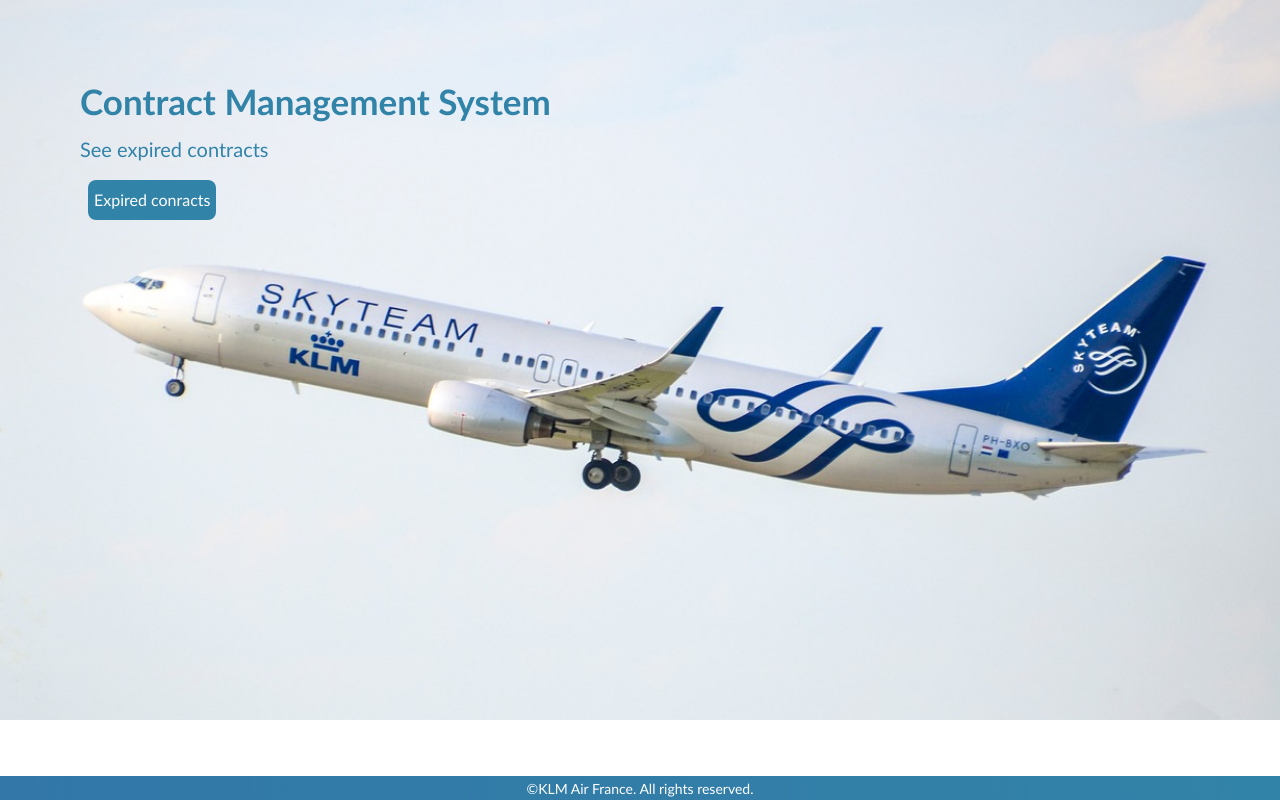
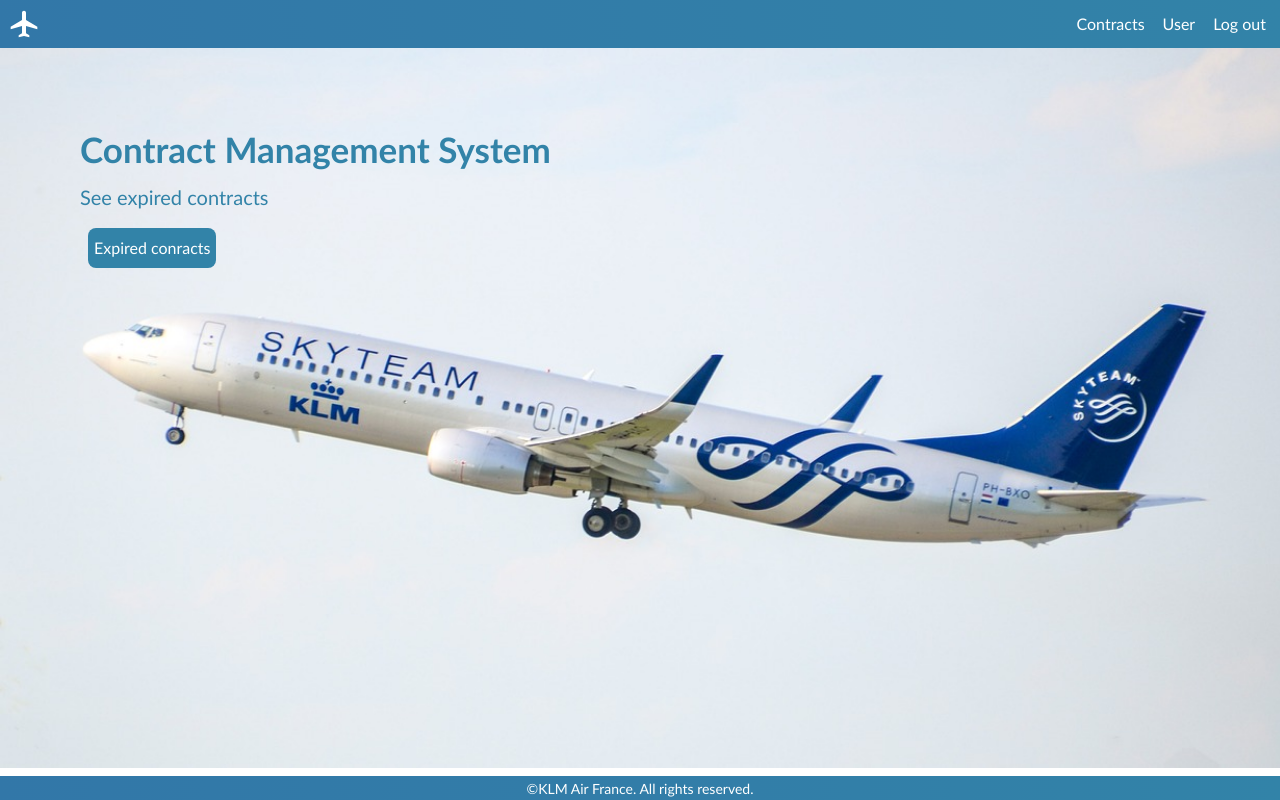
Before and after one commit to imbarilyn/KLMAF, a React (Create React App) app in the folder client/: page / in a window 1280 px wide. Built offline with nearby package versions, Linux system fonts and the light colour scheme; no server answers.

Commit message:
add Link component

```diff
--- a/client/src/App.js
+++ b/client/src/App.js
@@ -2,10 +2,11 @@ import Login from "./Login";
 import Reg from "./Reg";
 import React, { useState, useEffect}  from 'react'
 import Home from  "./Home";
-import {Routes, Route} from 'react-router-dom'
+import {Routes, Route, Link} from 'react-router-dom'
 import Contracts from './Contracts'
 import Create from './Create'
-import ContractContainer from "./ContractContainer";
+import LocalAirportIcon from '@mui/icons-material/LocalAirport';
+import "./Home.css"
 
 
 function App() {
@@ -15,22 +16,16 @@ function App() {
   useEffect(()=>{
     fetch("/contracts")
     .then(res => res.json())
-    .then(res => {
-      // setColumns(Object.keys(res.contracts[0]))
-      // console.log(Object.keys(res.products[1]))
-      setRecords(res)
-      // console.log(res)
-      // passContracts()
-
-    })
+    .then(setRecords);
+    console.log(records)
   }, [])
   function SwitchForms (formName) {
     setCurr(formName);
   }
 
   function handleAddContract (newrecord){
-    const addContract = [...records, newrecord]
-    setRecords(addContract)
+    const add = {...records, newrecord}
+    setRecords(add)
 
   }
 
@@ -45,10 +40,20 @@ function App() {
       {/* {
         currForm === "login"? <Login  currentForm = {SwitchForms}/>: <Reg currentForm = {SwitchForms}/>
       }        */}
+      <div className='navbar_container'>
+            <nav className='navbar_left'>
+                <li><LocalAirportIcon style={{fontSize:"2rem"}}/></li>
+            </nav>
+            <nav className='navbar_right'>
+                <li><Link to ="/contracts"><button>Contracts</button></Link></li>
+                <li><button>User</button></li>
+                <li><button>Log out</button></li>
+            </nav>
+        </div>
       <Routes>
         <Route exact path="/" element = {<Home />} />
-        {/* <Route exact path="/contracts" element = {<Contracts/>} /> */}
-        <Route exact path = "/contractscontainer" element = {<ContractContainer passContracts={records}/>} />
+        <Route exact path="/contracts" element = {<Contracts passContracts={records}/>} />
+        {/* <Route exact path = "/contractscontainer" element = {<ContractContainer passContracts={records}/>} /> */}
         <Route exact path="/create" element = {<Create  addContract = {handleAddContract}/>}/>
       </Routes>
     </div>
```
